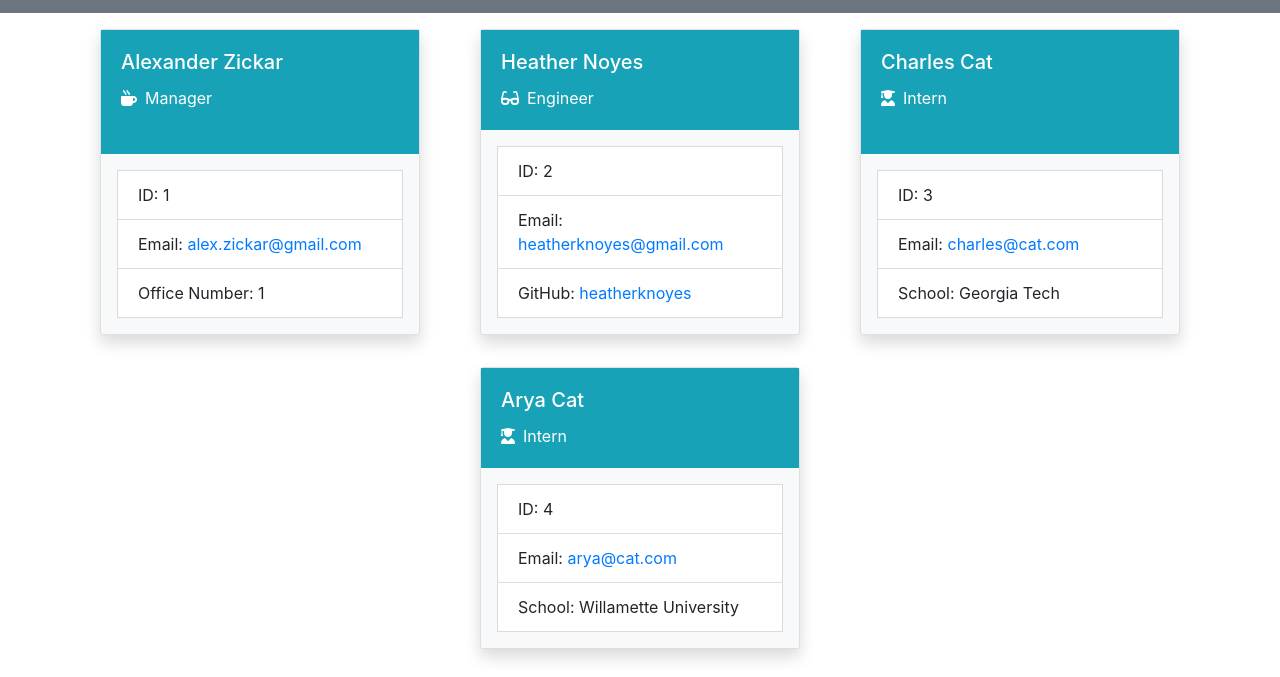
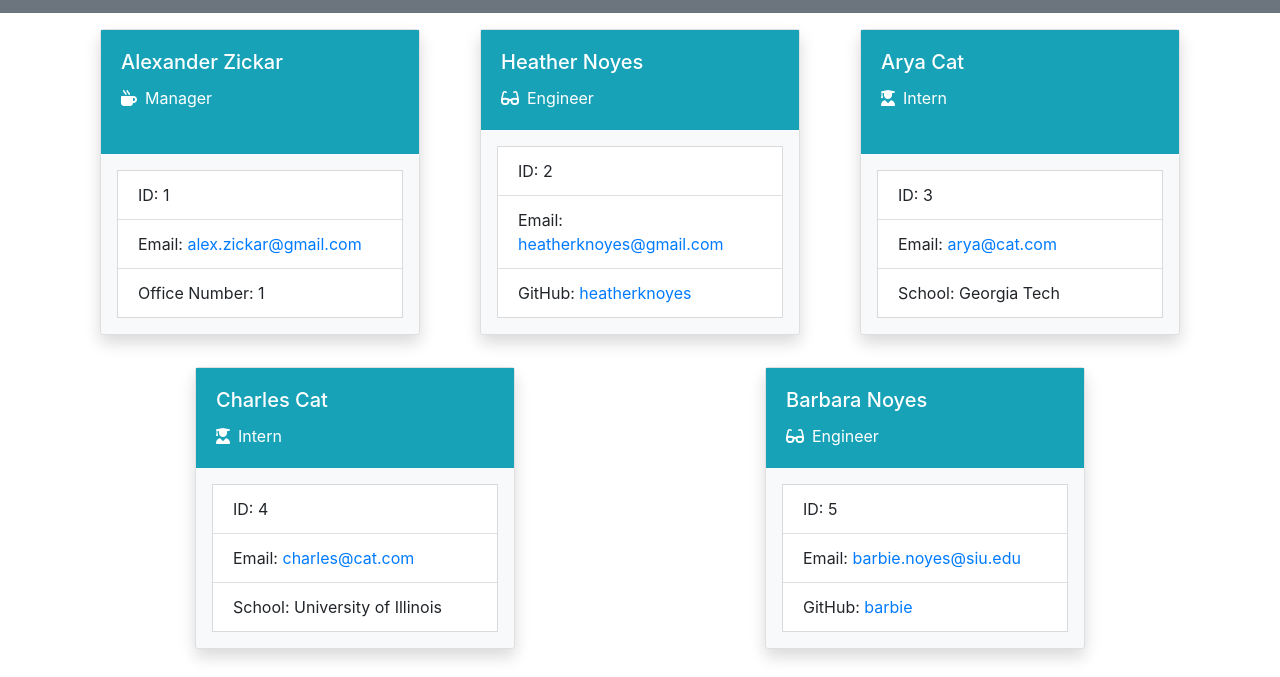
Before and after one commit to heatherknoyes/TeamGenerator, a website: page dist/index.html in a window 1280 px wide. Shown: the part 123-800 px from the top of the page. Drawn offline with nearby package versions, Linux system fonts and the light colour scheme.

Commit message:
Final commit for readme and dist files

```diff
--- a/dist/index.html
+++ b/dist/index.html
@@ -48,26 +48,38 @@
     </div>
     </div><div class="card shadow rounded">
     <div class="card-body bg-info text-white">
+    <h5 class="card-title">Arya Cat</h5>
+    <p class="card-text"><i class="fas fa-user-graduate mr-2"></i>Intern</p>
+    </div>
+    <div class="details bg-light rounded">
+    <ul class="list-group list-group-flush">
+    <li class="list-group-item">ID: 3</li>
+    <li class="list-group-item">Email: <a href="mailto:arya@cat.com">arya@cat.com</a></li>
+    <li class="list-group-item">School: Georgia Tech</li>
+    </ul>
+    </div>
+    </div><div class="card shadow rounded">
+    <div class="card-body bg-info text-white">
     <h5 class="card-title">Charles Cat</h5>
     <p class="card-text"><i class="fas fa-user-graduate mr-2"></i>Intern</p>
     </div>
     <div class="details bg-light rounded">
     <ul class="list-group list-group-flush">
-    <li class="list-group-item">ID: 3</li>
+    <li class="list-group-item">ID: 4</li>
     <li class="list-group-item">Email: <a href="mailto:charles@cat.com">charles@cat.com</a></li>
-    <li class="list-group-item">School: Georgia Tech</li>
+    <li class="list-group-item">School: University of Illinois</li>
     </ul>
     </div>
     </div><div class="card shadow rounded">
     <div class="card-body bg-info text-white">
-    <h5 class="card-title">Arya Cat</h5>
-    <p class="card-text"><i class="fas fa-user-graduate mr-2"></i>Intern</p>
+    <h5 class="card-title">Barbara Noyes</h5>
+    <p class="card-text"><i class="fas fa-glasses mr-2"></i>Engineer</p>
     </div>
     <div class="details bg-light rounded">
     <ul class="list-group list-group-flush">
-    <li class="list-group-item">ID: 4</li>
-    <li class="list-group-item">Email: <a href="mailto:arya@cat.com">arya@cat.com</a></li>
-    <li class="list-group-item">School: Willamette University</li>
+    <li class="list-group-item">ID: 5</li>
+    <li class="list-group-item">Email: <a href="mailto:barbie.noyes@siu.edu">barbie.noyes@siu.edu</a></li>
+    <li class="list-group-item">GitHub: <a href="https://github.com/barbie">barbie</a></li>
     </ul>
     </div>
     </div>
```
